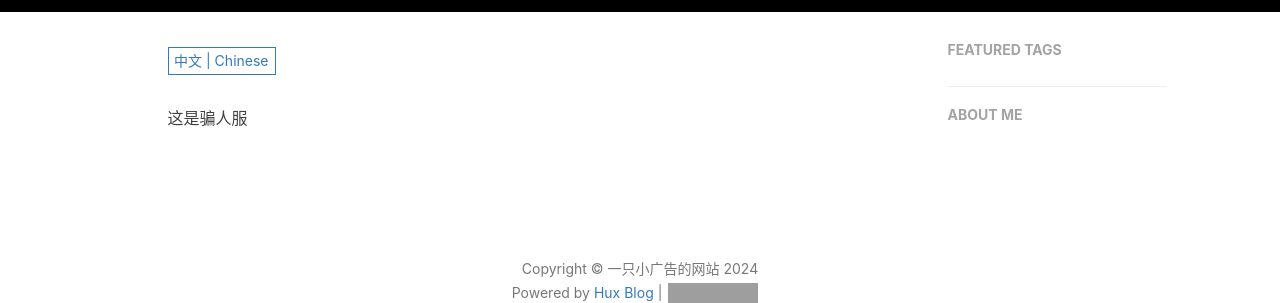
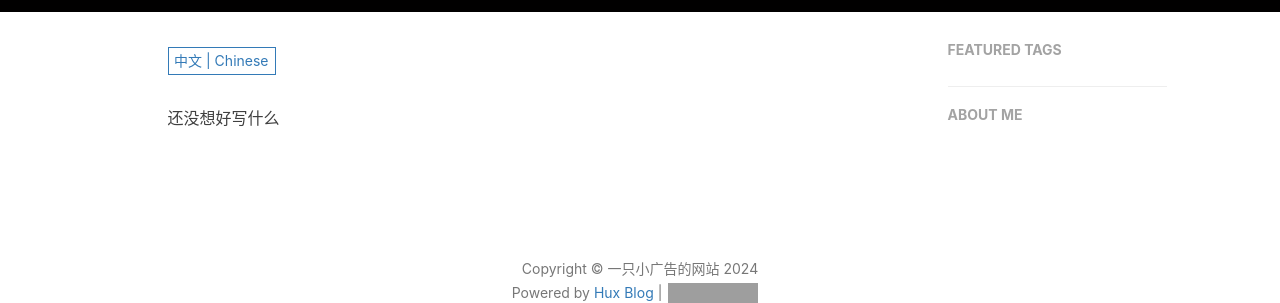
Before and after one commit to mmz10987/zuoye, a Jekyll site: the page built from about.html, in a window 1280 px wide. Shown: the part 406-709 px from the top of the page. Built offline with Jekyll 4.4.1, drawn with Linux system fonts in a browser that asks for light colours; nearby versions of some CDN libraries; comment, search, counter and statistics services are not loaded; grey boxes are pictures that could not be loaded.

Commit message:
Update zh.md

```diff
--- a/_includes/about/zh.md
+++ b/_includes/about/zh.md
@@ -1 +1 @@
-这是骗人服
+还没想好写什么
```
